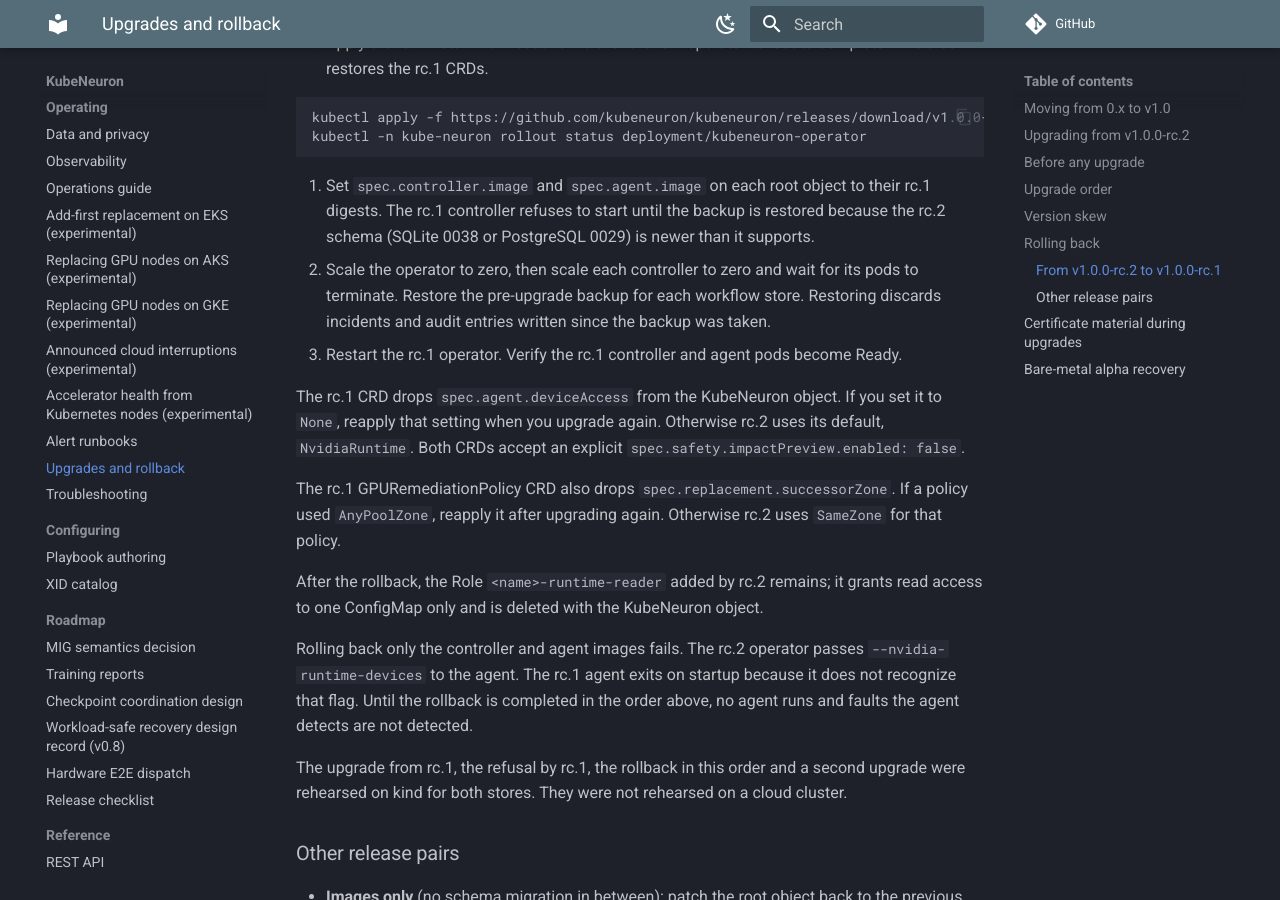
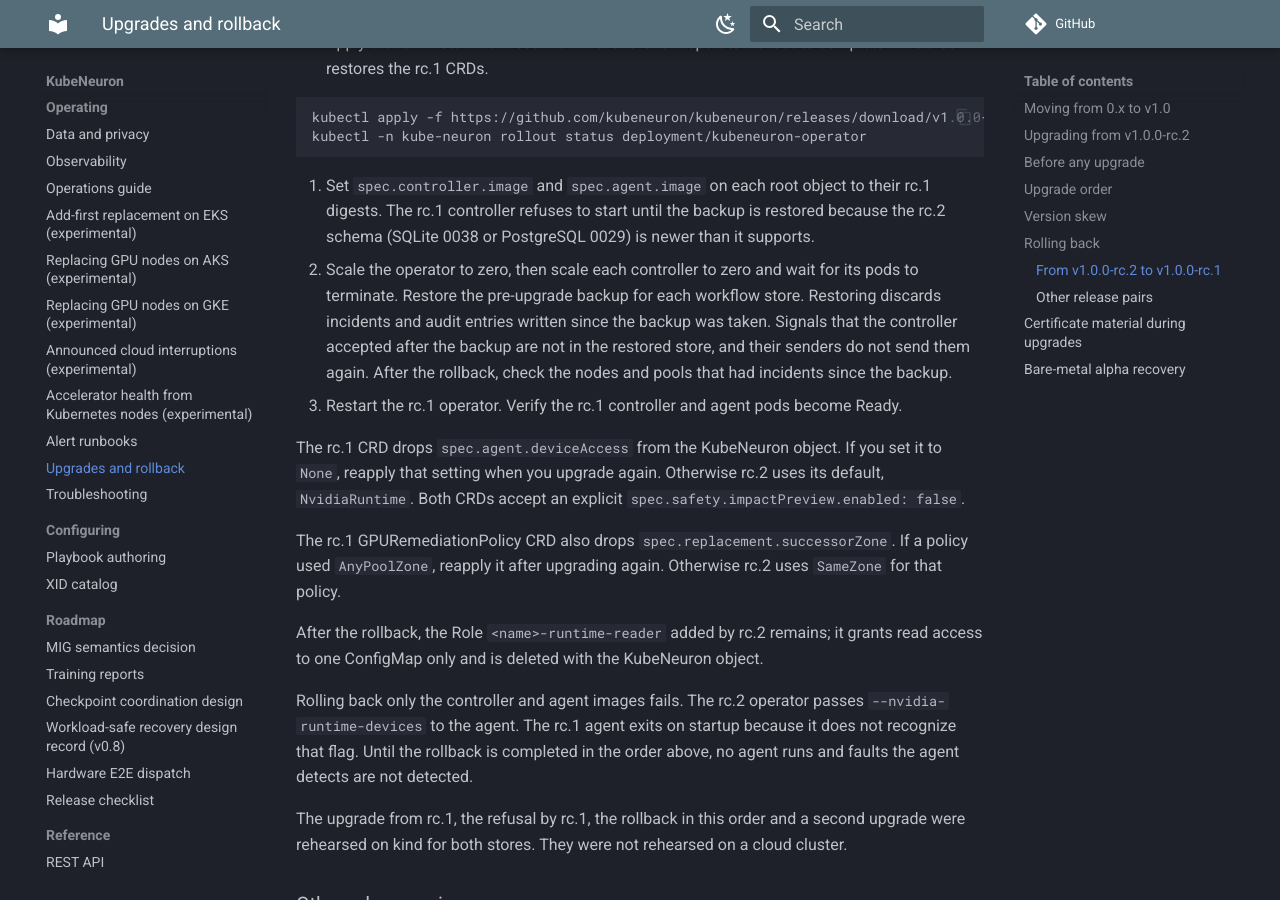
Before and after one commit to kubeneuron/kubeneuron, an MkDocs documentation site: the page built from docs/upgrade.md, in a window 1280 px wide and 900 px high, scrolled down 3928 px. Built offline with MkDocs 1.6.1 and Material for MkDocs 9.7.7, drawn with Linux system fonts in a browser that asks for light colours; comment, search, counter and statistics services are not loaded.

Commit message:
Explain what happens to accepted signals after a rollback
Signed-off-by: Andrii Petruk <andrey.petruk@gmail.com>

```diff
--- a/docs/upgrade.md
+++ b/docs/upgrade.md
@@ -159,7 +159,10 @@ in order.
 3. Scale the operator to zero, then scale each controller to zero and wait
    for its pods to terminate. Restore the pre-upgrade backup for each
    workflow store. Restoring discards incidents and audit entries written
-   since the backup was taken.
+   since the backup was taken. Signals that the controller accepted after the
+   backup are not in the restored store, and their senders do not send them
+   again. After the rollback, check the nodes and pools that had incidents
+   since the backup.
 4. Restart the rc.1 operator. Verify the rc.1 controller and agent pods
    become Ready.
 
```
